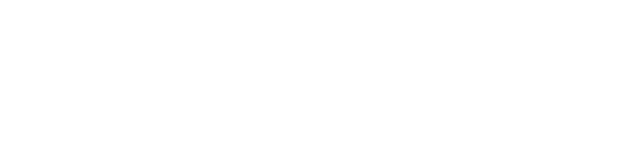
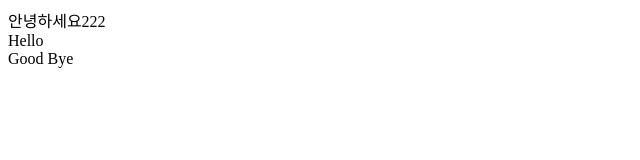
Before and after one commit to rlagnswo0505/2022_JavaScript, a plain HTML site: page ch03/dom2.html in a window 1280 px wide. Shown: the whole page, without its empty margins (0-640 px from the left). Drawn offline with Linux system fonts and the light colour scheme.

Commit message:
update dom2

```diff
--- a/ch03/dom2.html
+++ b/ch03/dom2.html
@@ -10,10 +10,15 @@
 
 <body>
     <div id="div_id"></div>
-    <div class="div_class"></div>
-    <div class="div_class"></div>
+    <div class="div_class">1</div>
+    <div class="div_class">2</div>
     <script>
         var divIdElem = document.querySelector('#div_id');
+        divIdElem.innerHTML = '안녕하세요222';
+
+        var divClassElem = document.querySelectorAll('.div_class');
+        divClassElem[0].innerHTML = 'Hello';
+        divClassElem[1].innerHTML = 'Good Bye';
     </script>
 </body>
 
```
